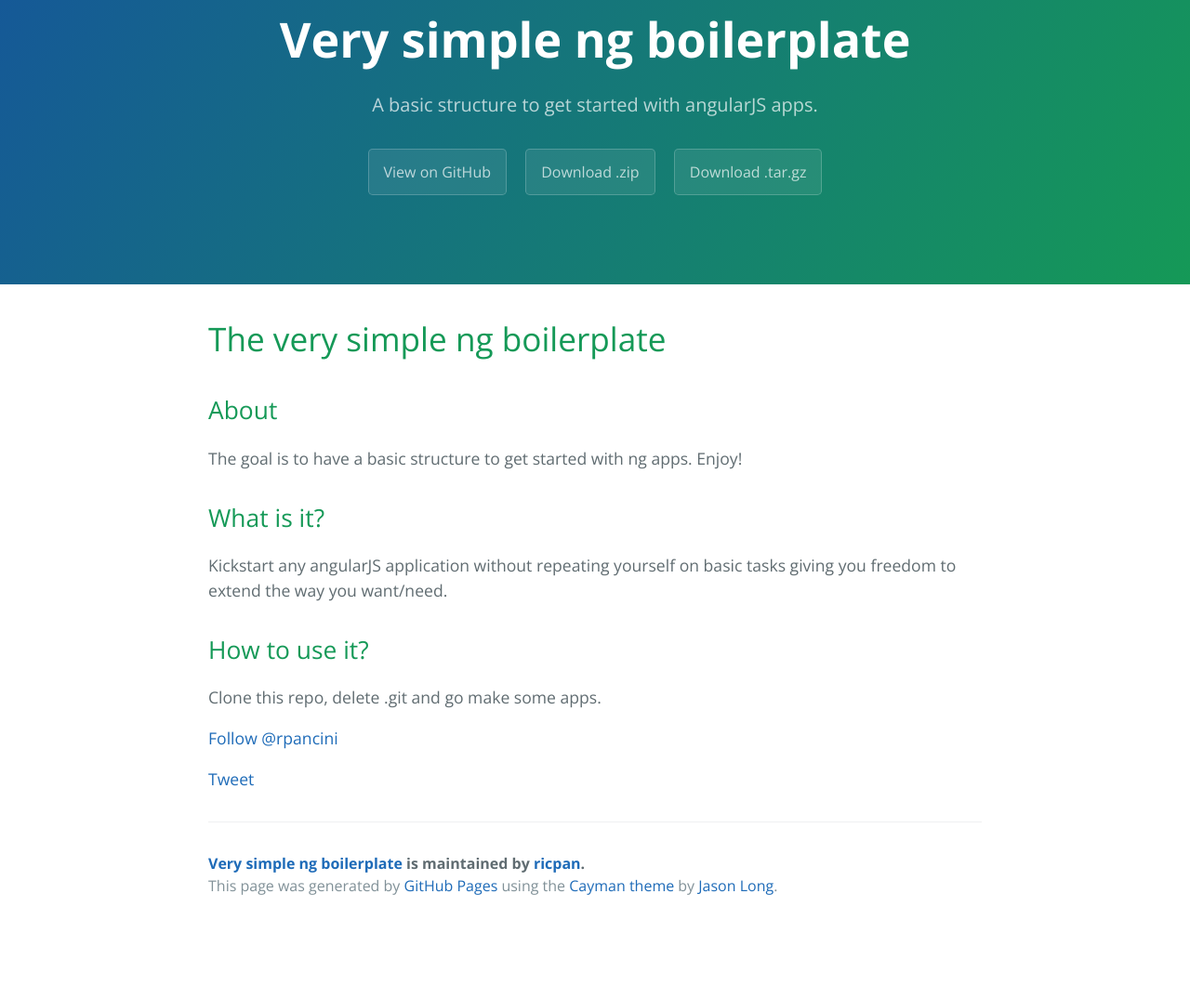
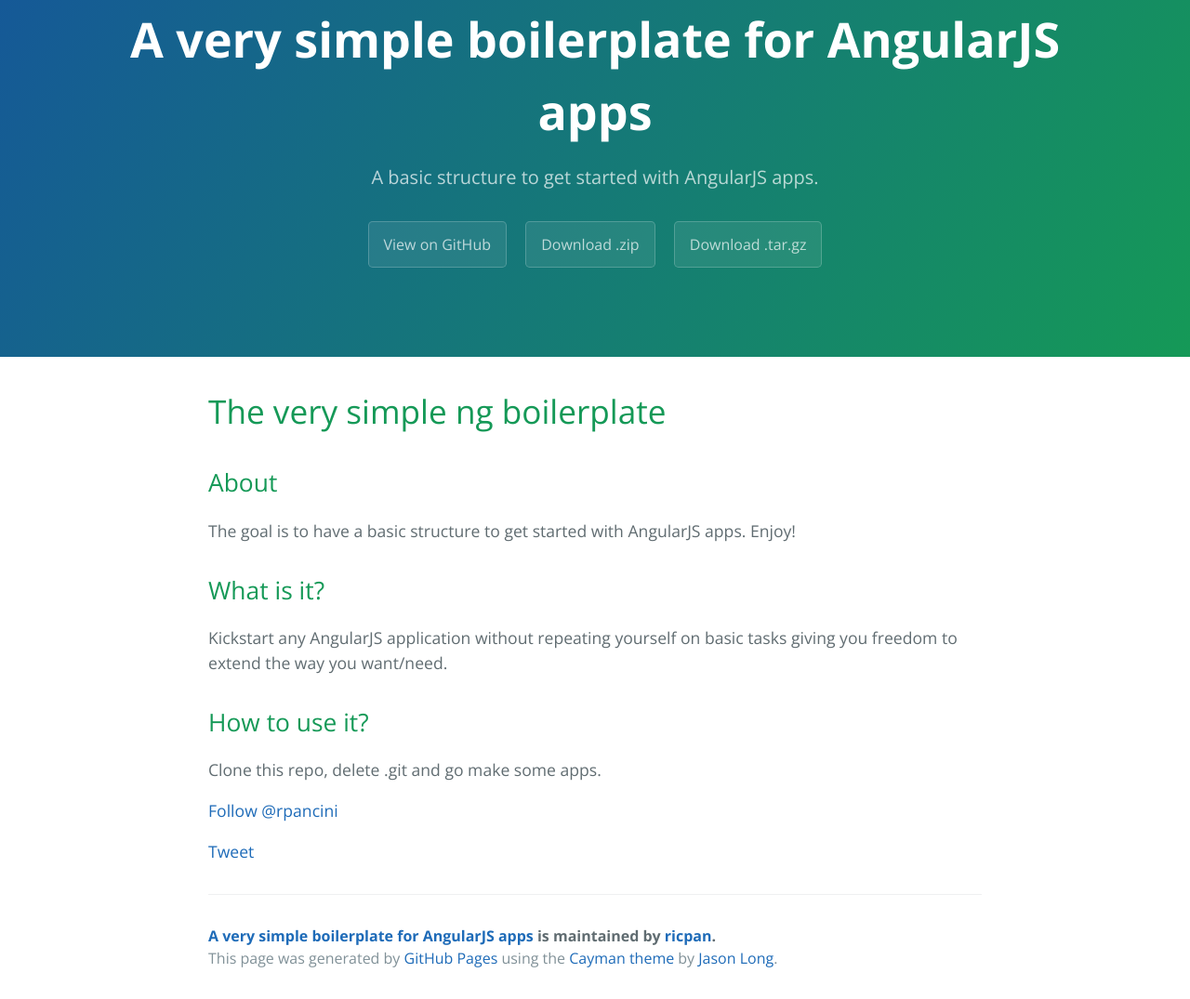
Before and after one commit to ricpan/verySimpleNgBoilerplate, a plain HTML site: page index.html in a window 1280 px wide. Shown: the part 77-1152 px from the top of the page at 93% size. Before the commit the page ends 1074 px from the top, so only its background shows below. Drawn offline with nearby package versions, Linux system fonts and the light colour scheme.

```diff
--- a/index.html
+++ b/index.html
@@ -2,7 +2,7 @@
 <html lang="en-us">
   <head>
     <meta charset="UTF-8">
-    <title>Very simple ng boilerplate by ricpan</title>
+    <title>A very simple boilerplate for AngularJS apps by ricpan</title>
     <meta name="viewport" content="width=device-width, initial-scale=1">
     <link rel="stylesheet" type="text/css" href="stylesheets/normalize.css" media="screen">
     <link href='https://fonts.googleapis.com/css?family=Open+Sans:400,700' rel='stylesheet' type='text/css'>
@@ -11,8 +11,8 @@
   </head>
   <body>
     <section class="page-header">
-      <h1 class="project-name">Very simple ng boilerplate</h1>
-      <h2 class="project-tagline">A basic structure to get started with angularJS apps.</h2>
+      <h1 class="project-name">A very simple boilerplate for AngularJS apps</h1>
+      <h2 class="project-tagline">A basic structure to get started with AngularJS apps.</h2>
       <a href="https://github.com/ricpan/verySimpleNgBoilerplate" class="btn">View on GitHub</a>
       <a href="https://github.com/ricpan/verySimpleNgBoilerplate/zipball/master" class="btn">Download .zip</a>
       <a href="https://github.com/ricpan/verySimpleNgBoilerplate/tarball/master" class="btn">Download .tar.gz</a>
@@ -25,12 +25,12 @@
 <h2>
 <a id="about" class="anchor" href="#about" aria-hidden="true"><span class="octicon octicon-link"></span></a>About</h2>
 
-<p>The goal is to have a basic structure to get started with ng apps. Enjoy! </p>
+<p>The goal is to have a basic structure to get started with AngularJS apps. Enjoy! </p>
 
 <h2>
 <a id="what-is-it" class="anchor" href="#what-is-it" aria-hidden="true"><span class="octicon octicon-link"></span></a>What is it?</h2>
 
-<p>Kickstart any angularJS application without repeating yourself on basic tasks giving you freedom to extend the way you want/need.</p>
+<p>Kickstart any AngularJS application without repeating yourself on basic tasks giving you freedom to extend the way you want/need.</p>
 
 <h2>
 <a id="how-to-use-it" class="anchor" href="#how-to-use-it" aria-hidden="true"><span class="octicon octicon-link"></span></a>How to use it?</h2>
@@ -46,7 +46,7 @@
 
 
       <footer class="site-footer">
-        <span class="site-footer-owner"><a href="https://github.com/ricpan/verySimpleNgBoilerplate">Very simple ng boilerplate</a> is maintained by <a href="https://github.com/ricpan">ricpan</a>.</span>
+        <span class="site-footer-owner"><a href="https://github.com/ricpan/verySimpleNgBoilerplate">A very simple boilerplate for AngularJS apps</a> is maintained by <a href="https://github.com/ricpan">ricpan</a>.</span>
 
         <span class="site-footer-credits">This page was generated by <a href="https://pages.github.com">GitHub Pages</a> using the <a href="https://github.com/jasonlong/cayman-theme">Cayman theme</a> by <a href="https://twitter.com/jasonlong">Jason Long</a>.</span>
       </footer>
```
Also changed, not shown: params.json (+1 -1 lines).
